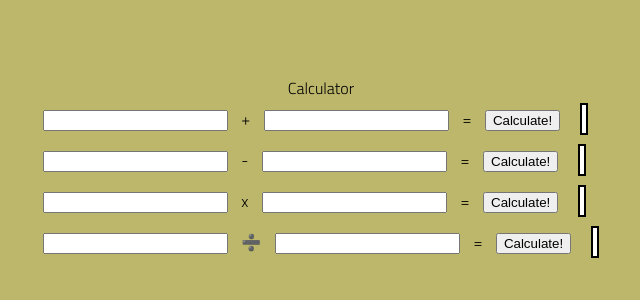
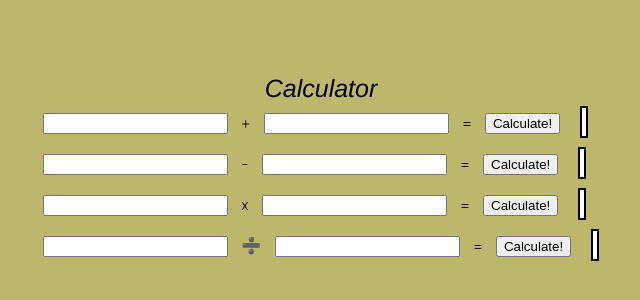
Before and after one commit to prudhomk/foundations-calculator, a plain HTML site: page index.html in a window 1280 px wide. Shown: the part 230-530 px from the top of the page, without its empty margins (319-959 px from the left). Drawn offline with Linux system fonts and the light colour scheme.

Commit message:
stylezzz

```diff
--- a/styles/style.css
+++ b/styles/style.css
@@ -13,6 +13,9 @@ body {
 
 h1 {
     text-align: center;
+    font-family:'Franklin Gothic Medium', 'Arial Narrow', Arial, sans-serif;
+    font-size: 25px;
+    font-style:oblique;
 }
 
 span {
```
